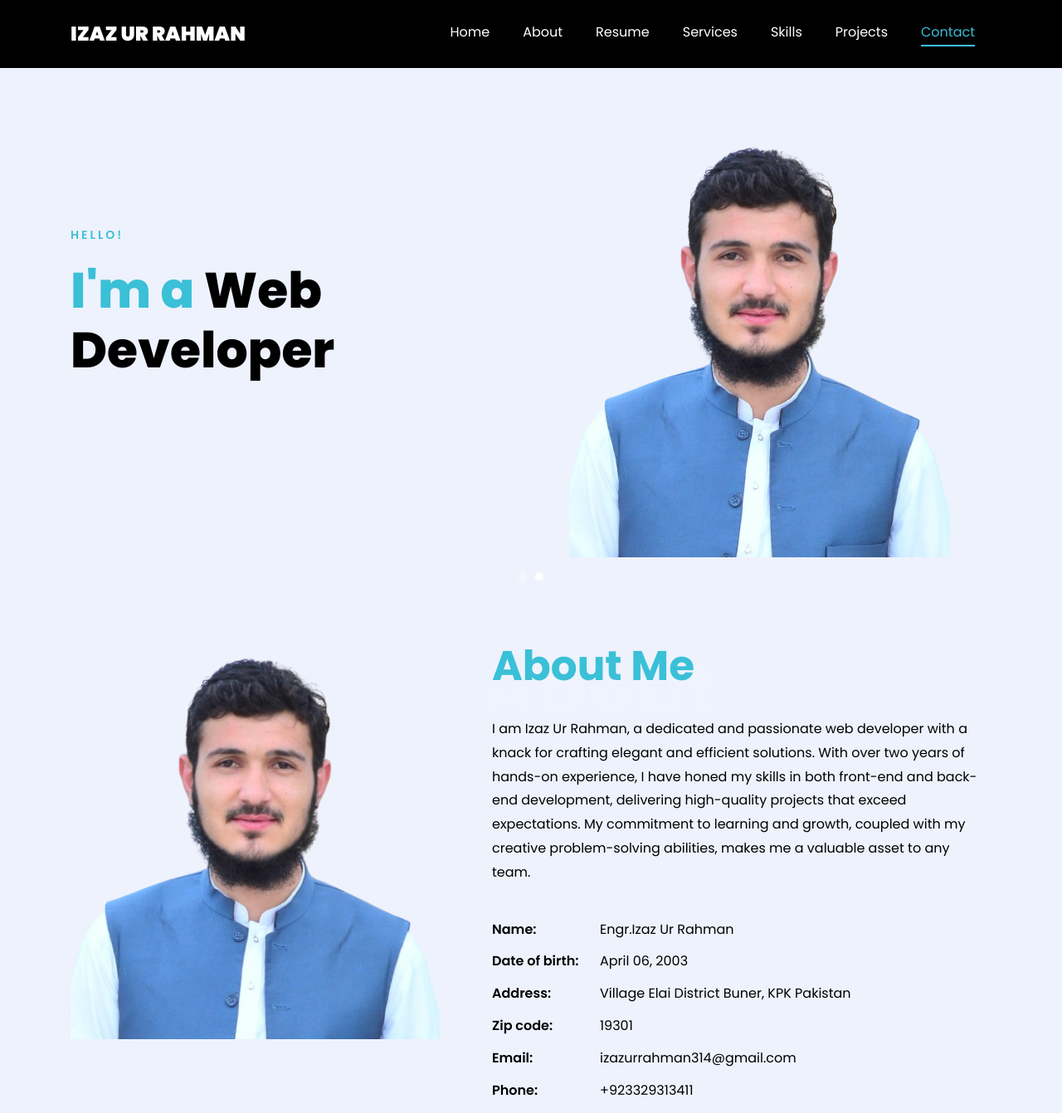
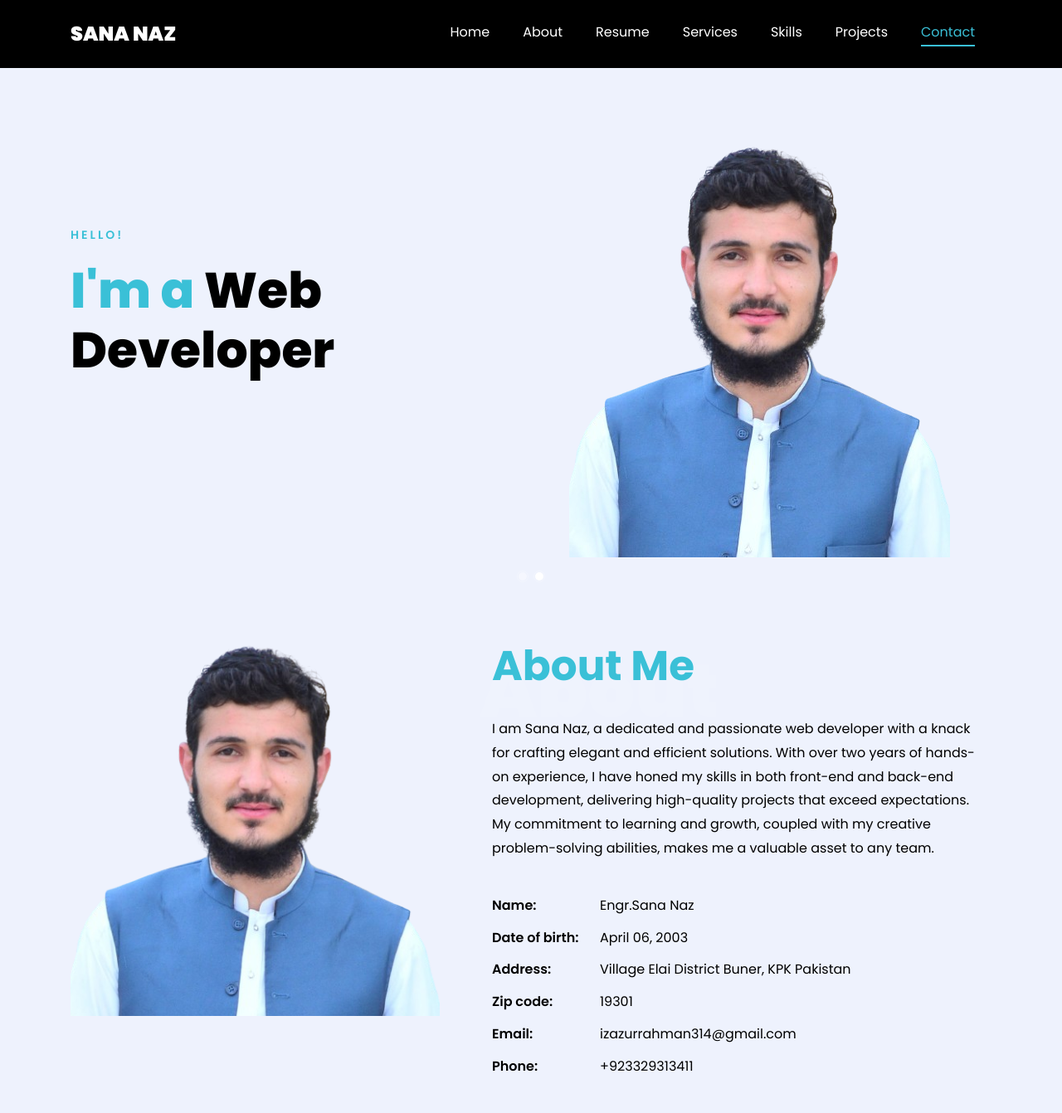
Before and after one commit to SaNaZ-786/portfolio-website, a plain HTML site: page index.html in a window 1280 px wide. Shown: the top 1342 px of the page at 83% size. Drawn offline with Linux system fonts and the light colour scheme; files whose address does not match are found by name.

Commit message:
add sana naz name

```diff
--- a/index.html
+++ b/index.html
@@ -28,7 +28,7 @@
 
 	<nav class="navbar navbar-expand-lg navbar-dark ftco_navbar ftco-navbar-light site-navbar-target" id="ftco-navbar">
 		<div class="container">
-		  <a class="navbar-brand" href="index.html">Izaz Ur Rahman</a>
+		  <a class="navbar-brand" href="index.html">Sana Naz</a>
 		  <button class="navbar-toggler js-fh5co-nav-toggle fh5co-nav-toggle" type="button" data-toggle="collapse" data-target="#ftco-nav" aria-controls="ftco-nav" aria-expanded="false" aria-label="Toggle navigation">
 			<span class="oi oi-menu"></span> Menu
 		  </button>
@@ -64,7 +64,7 @@
 				<div class="one-forth d-flex align-items-center ftco-animate" data-scrollax="properties: { translateY: '10%' }">
 				  <div class="text">
 					<span class="subheading unique_color">Hello!</span>
-					<h1 class="mb-4 mt-3 unique_color">I'm <span class="textColor">Izaz Ur Rahman</span></h1>
+					<h1 class="mb-4 mt-3 unique_color">I'm <span class="textColor">Sana Naz</span></h1>
 					<h2 class="mb-4"><span id="typing-animation"></span></h2>
 
 
@@ -111,9 +111,9 @@
 		          <div class="col-md-12 heading-section ftco-animate">
 		          	<h1 class="big">About</h1>
 		            <h2 class="mb-4">About Me</h2>
-		            <p class="textColor">I am Izaz Ur Rahman, a dedicated and passionate web developer with a knack for crafting elegant and efficient solutions. With over two years of hands-on experience, I have honed my skills in both front-end and back-end development, delivering high-quality projects that exceed expectations. My commitment to learning and growth, coupled with my creative problem-solving abilities, makes me a valuable asset to any team.</p>
+		            <p class="textColor">I am Sana Naz, a dedicated and passionate web developer with a knack for crafting elegant and efficient solutions. With over two years of hands-on experience, I have honed my skills in both front-end and back-end development, delivering high-quality projects that exceed expectations. My commitment to learning and growth, coupled with my creative problem-solving abilities, makes me a valuable asset to any team.</p>
 		            <ul class="about-info mt-4 px-md-0 px-2">
-		            	<li class="d-flex "><span class="textColor">Name:</span> <span class="textColor">Engr.Izaz Ur Rahman</span></li>
+		            	<li class="d-flex "><span class="textColor">Name:</span> <span class="textColor">Engr.Sana Naz</span></li>
 		            	<li class="d-flex"><span>Date of birth:</span> <span class="textColor">April 06, 2003</span></li>
 		            	<li class="d-flex"><span>Address:</span> <span class="textColor">Village Elai District Buner, KPK Pakistan</span></li>
 		            	<li class="d-flex"><span>Zip code:</span> <span class="textColor">19301</span></li>
@@ -595,7 +595,7 @@
           <div class="col-md">
             <div class="ftco-footer-widget mb-4">
               <h2 class="ftco-heading-2">About</h2>
-              <p>I am Izaz Ur Rahman, a skilled web developer with over two years of experience in both front-end and back-end development. My dedication to learning and problem-solving makes me a valuable addition to any team.</p>
+              <p>I am Sana Naz, a skilled web developer with over two years of experience in both front-end and back-end development. My dedication to learning and problem-solving makes me a valuable addition to any team.</p>
               <ul class="ftco-footer-social list-unstyled float-md-left float-lft mt-5">
 				<li class="ftco-animate"><a href="https://www.linkedin.com/in/izaz-urrahman-7a7ab723a/"><span class="fab fa-linkedin"></span></a></li>
                 <li class="ftco-animate"><a href="https://www.facebook.com/izaz.urrahman.1610"><span class="icon-facebook"></span></a></li>
@@ -644,7 +644,7 @@
           <div class="col-md-12 text-center">
 
             <p><!-- Link back to Colorlib can't be removed. Template is licensed under CC BY 3.0. -->
-  Copyright &copy;<script>document.write(new Date().getFullYear());</script> All rights reserved | This is made  <i class="icon-heart color-danger" aria-hidden="true"></i> by <a href="#" target="_blank">Engr.Izaz Ur Rahman</a>
+  Copyright &copy;<script>document.write(new Date().getFullYear());</script> All rights reserved | This is made  <i class="icon-heart color-danger" aria-hidden="true"></i> by <a href="#" target="_blank">Engr.Sana Naz</a>
   <!-- Link back to Colorlib can't be removed. Template is licensed under CC BY 3.0. --></p>
           </div>
         </div>
```
